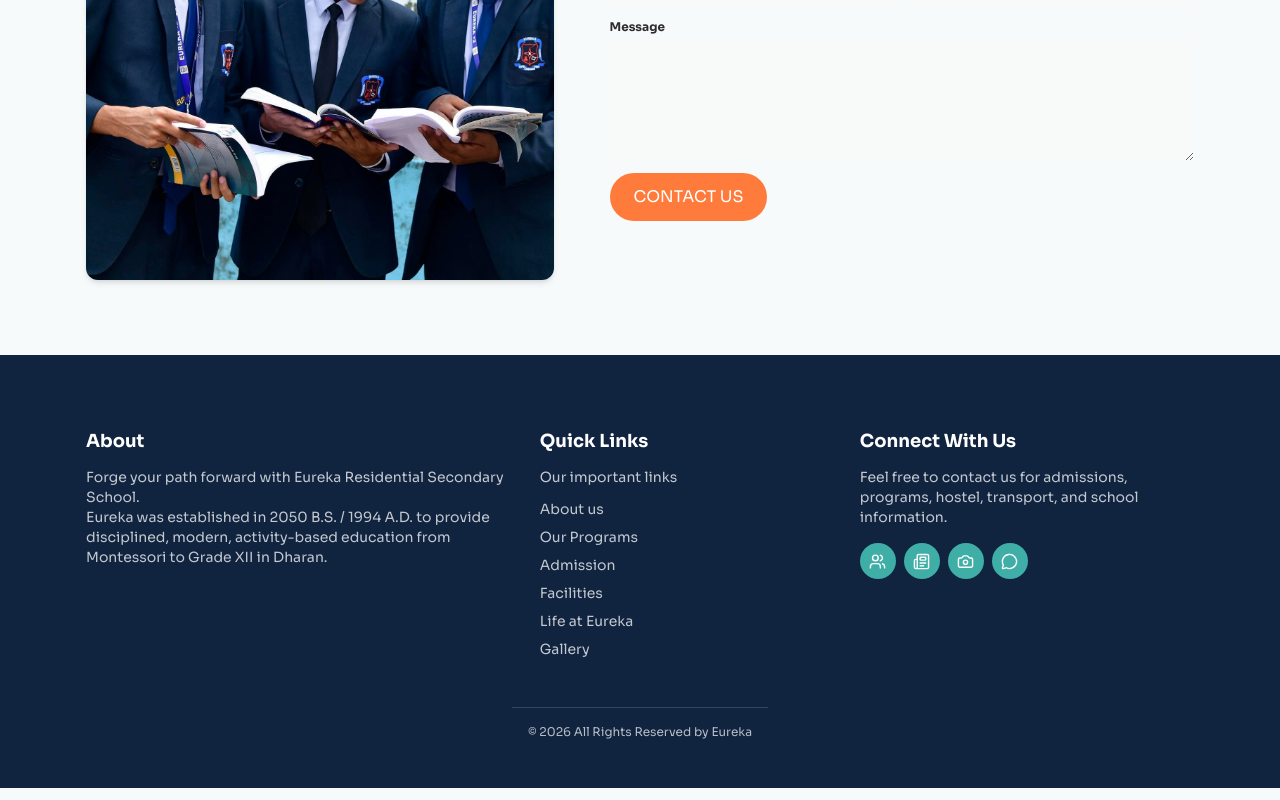
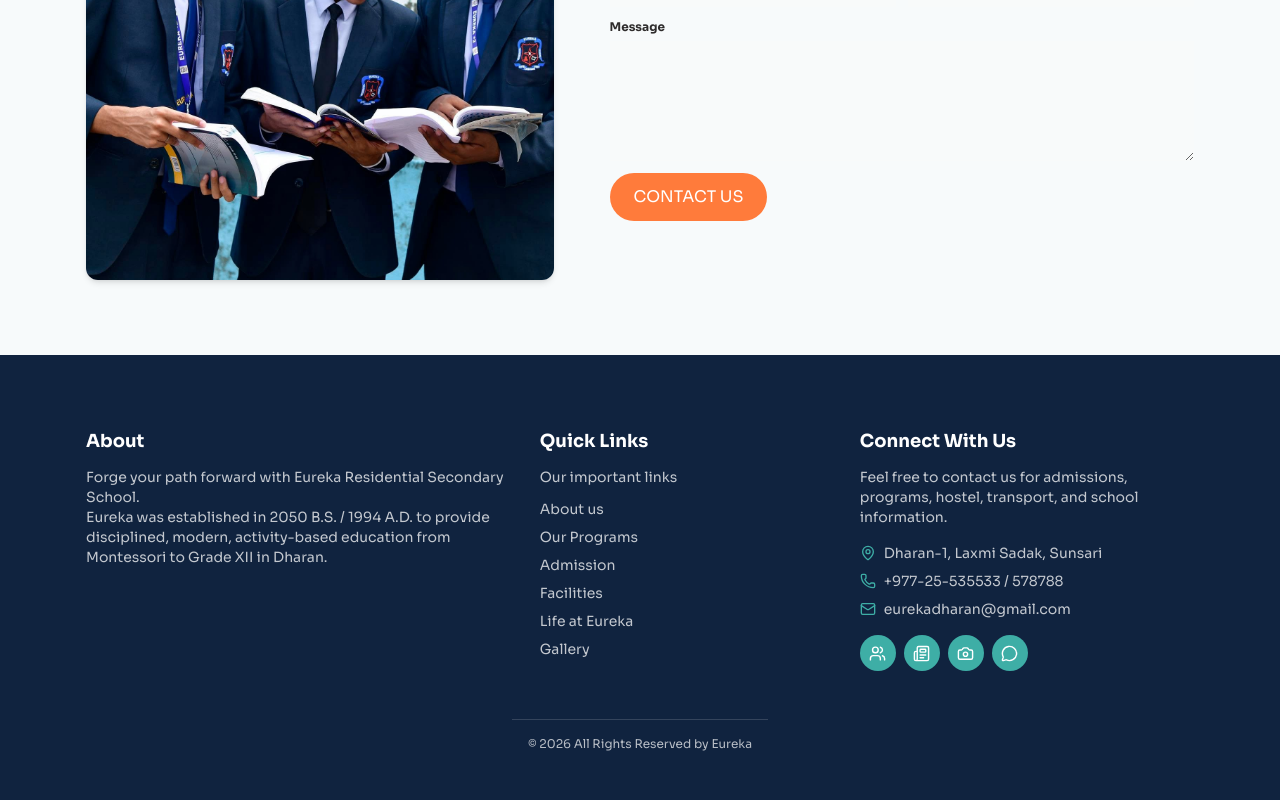
Before and after one commit to eurekadharan/schoolwebsite, a Next.js app: page / in a window 1280 px wide. Shown: the part 10772-11572 px from the top of the page. Built offline with nearby package versions, Linux system fonts and the light colour scheme; no server answers; the database is empty.

Commit message:
feat(site): add contact details (address, phone, email) with icons in footer

```diff
--- a/components/site/site-footer.tsx
+++ b/components/site/site-footer.tsx
@@ -3,8 +3,26 @@
 import Image from "next/image";
 import Link from "next/link";
 import { type FormEvent, useState } from "react";
-import { Camera, MessageCircle, Newspaper, Users } from "lucide-react";
+import { Camera, MessageCircle, Newspaper, Users, MapPin, Phone } from "lucide-react";
 import { navItems, school } from "@/lib/site-data";
+
+const MailIcon = ({ size = 16, className = "" }: { size?: number; className?: string }) => (
+  <svg
+    xmlns="http://www.w3.org/2000/svg"
+    width={size}
+    height={size}
+    viewBox="0 0 24 24"
+    fill="none"
+    stroke="currentColor"
+    strokeWidth="2"
+    strokeLinecap="round"
+    strokeLinejoin="round"
+    className={className}
+  >
+    <rect width="20" height="16" x="2" y="4" rx="2" />
+    <path d="m22 7-8.97 5.7a1.94 1.94 0 0 1-2.06 0L2 7" />
+  </svg>
+);
 
 export function NewsletterStrip() {
   const [status, setStatus] = useState("");
@@ -74,7 +92,23 @@ export function SiteFooter() {
 
         <div>
           <h3 className="mb-3 text-lg font-bold">Connect With Us</h3>
-          <p className="text-sm text-white/75">Feel free to contact us for admissions, programs, hostel, transport, and school information.</p>
+          <p className="text-sm text-white/75 mb-4">Feel free to contact us for admissions, programs, hostel, transport, and school information.</p>
+
+          <ul className="grid gap-2 text-sm text-white/75 mb-4" aria-label="Contact info">
+            <li className="flex items-start gap-2">
+              <MapPin size={16} className="text-[#3eaea6] mt-0.5 shrink-0" />
+              <span>{school.address}</span>
+            </li>
+            <li className="flex items-center gap-2">
+              <Phone size={16} className="text-[#3eaea6] shrink-0" />
+              <a className="hover:text-[#ff7b3b]" href="tel:+97725535533">{school.phone}</a>
+            </li>
+            <li className="flex items-center gap-2">
+              <MailIcon size={16} className="text-[#3eaea6] shrink-0" />
+              <a className="hover:text-[#ff7b3b]" href={`mailto:${school.email}`}>{school.email}</a>
+            </li>
+          </ul>
+
           <div className="mt-4 flex gap-2" aria-label="Social links">
             {[
               { icon: Users, href: "/", label: "Community" },
```
